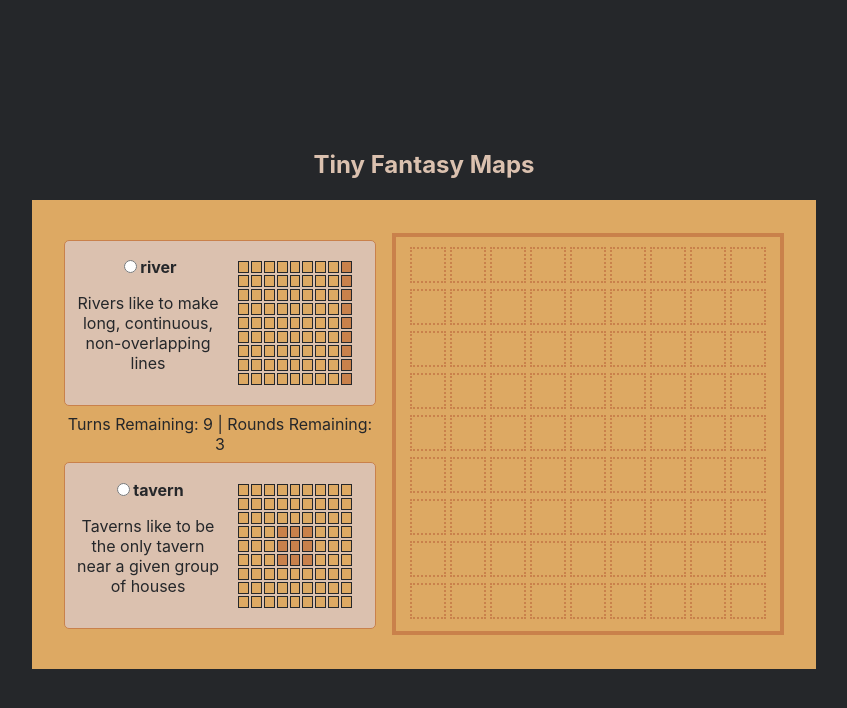
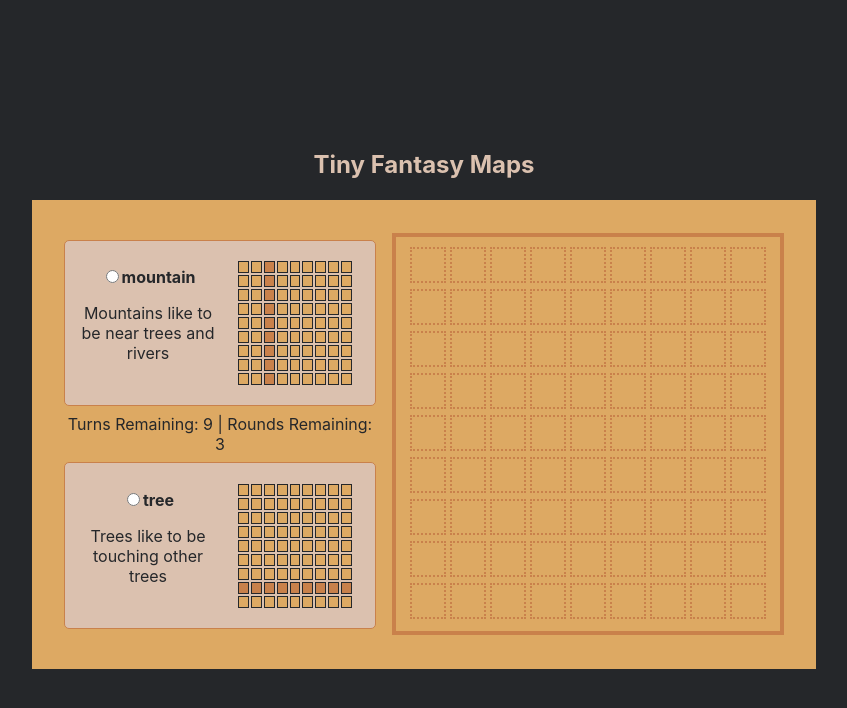
Before and after one commit to grahamallen/tiny-fantasy-maps, a React (Create React App) app: page / in a window 1280 px wide. Shown: the top 708 px of the page, without its empty margins (216-1063 px from the left). Built offline with nearby package versions, Linux system fonts and the light colour scheme.

Commit message:
Fix the way that the shuffled deck is initialized

```diff
--- a/src/components/GameState.ts
+++ b/src/components/GameState.ts
@@ -49,8 +49,19 @@ export const scores: Record<TileStatus, string> = {
   'wizard': "2pt per square away from nearest house/tavern"
 }
 
-const placementDeck: PlacementRule[] = shuffle(PLACEMENT_RULES.slice(0, 27).concat(PLACEMENT_RULES.slice(0, 27)))
-const tileDeck: TileStatus[] = shuffle(TILE_STATUSES.slice(1).concat(TILE_STATUSES.slice(2), TILE_STATUSES.slice(4), TILE_STATUSES.slice(4), TILE_STATUSES.slice(4), TILE_STATUSES.slice(4), TILE_STATUSES.slice(4))) //10 + 9 + 7 + 7 + 7 + 7 + 7
+const placementDeckCut: number = Math.ceil(Math.random() * 26) // Cut the deck between 1/27 and 26/27 of the way through
+const placementDeck: PlacementRule[] = PLACEMENT_RULES.slice(placementDeckCut).concat(
+  PLACEMENT_RULES.slice(0, 27),
+  PLACEMENT_RULES.slice(0, placementDeckCut) // Put the remaining cards from the cut at the bottom
+)
+const tileDeck: TileStatus[] = TILE_STATUSES.slice(1).concat(
+  TILE_STATUSES.slice(2),
+  TILE_STATUSES.slice(4),
+  TILE_STATUSES.slice(4),
+  TILE_STATUSES.slice(4),
+  TILE_STATUSES.slice(4),
+  TILE_STATUSES.slice(4)
+).sort() //10 + 9 + 7 + 7 + 7 + 7 + 7 = 54 with exactly 1 wizard, 2 dragons, and 2 castles
 
 const getTileDeck = (i: number = 0): TileOption[] => {
   const toHash = (tileStatus: TileStatus, rule: PlacementRule) => {
@@ -111,7 +122,7 @@ const getTileDeck = (i: number = 0): TileOption[] => {
     j++
   }
 
-  return resp
+  return shuffle(resp)
 }
 
 const deckOfCards: TileOption[] = getTileDeck()
```
